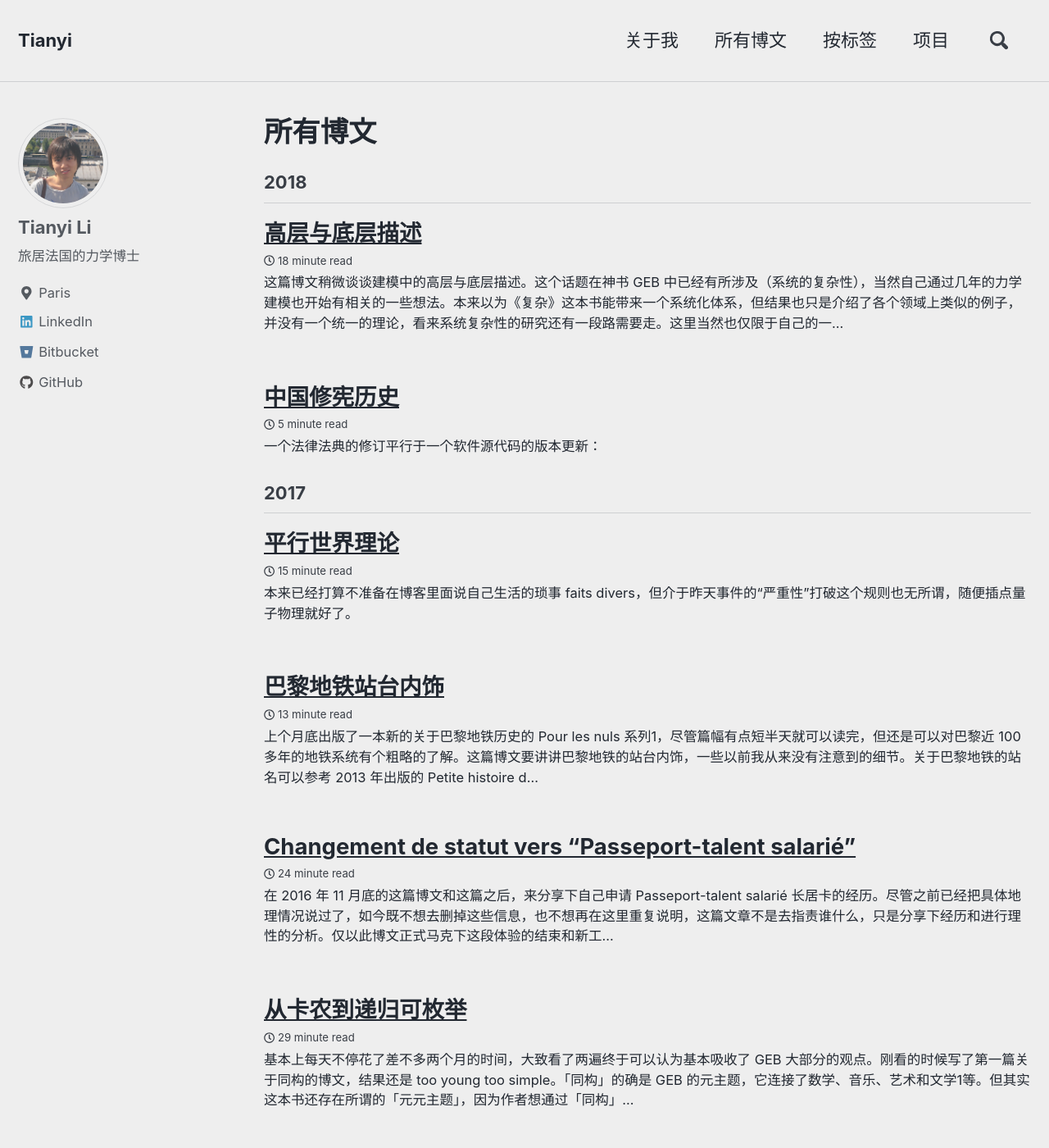
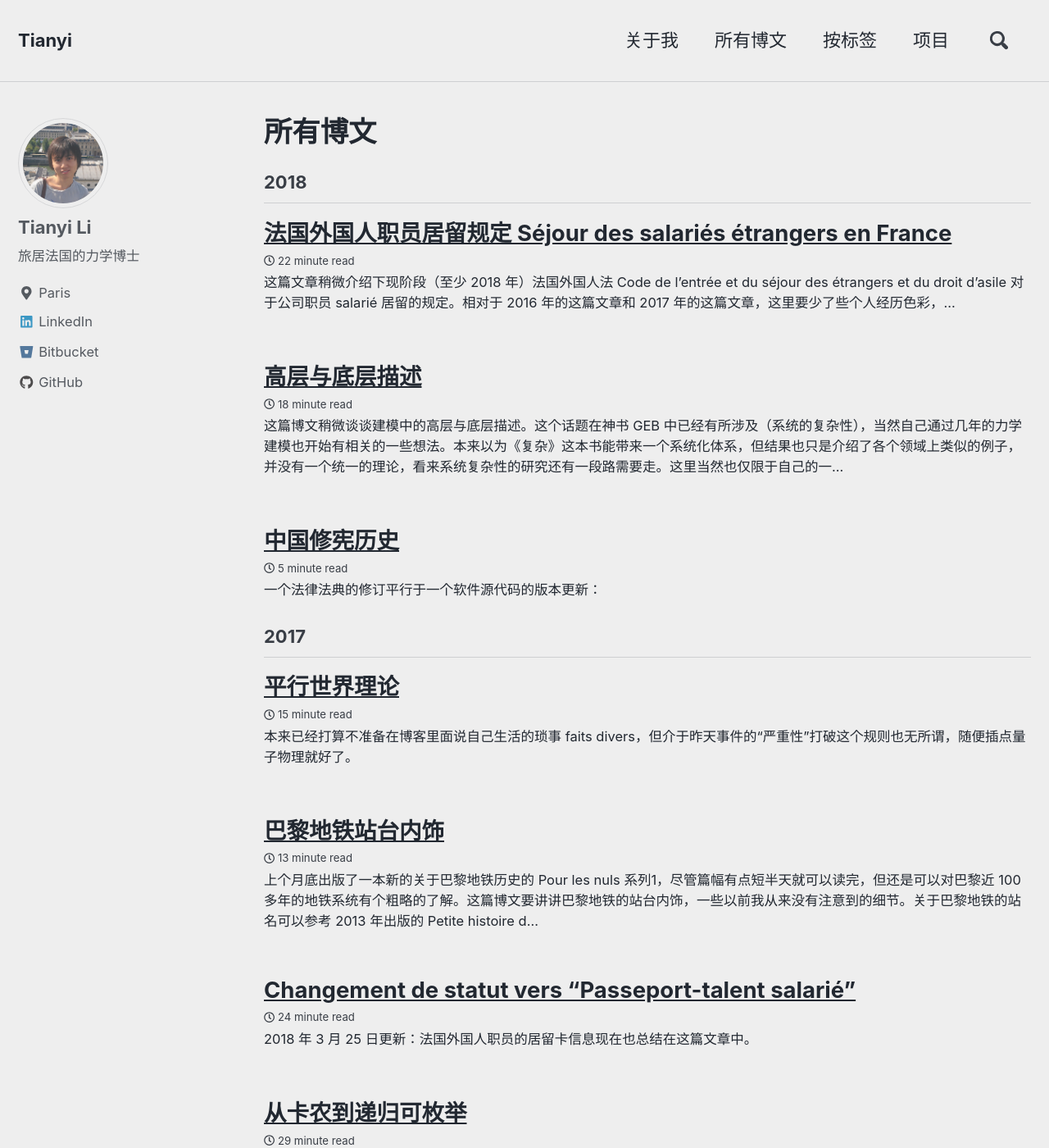
Before and after one commit to tianyikillua/tianyikillua.github.io, a Jekyll site: the page built from _pages/archive.html, in a window 1280 px wide and 1400 px high. Shown: the whole window at 82% size. Built offline with Jekyll 4.4.1, drawn with Linux system fonts in a browser that asks for light colours; nearby versions of some CDN libraries; formulas are drawn with MathJax 3; comment, search, counter and statistics services are not loaded; a style sheet for code colours, icons or effects is not loaded; some of the changed lines change nothing that is shown.

Commit message:
add a post

```diff
--- a/_posts/2017-05-01-passeport-talent.md
+++ b/_posts/2017-05-01-passeport-talent.md
@@ -6,6 +6,8 @@ tags:
   - 法国
   - Python
 ---
+
+> 2018 年 3 月 25 日更新：法国外国人职员的居留卡信息现在也总结在[这篇文章](/2018/03/25/carte-de-sejour-salarie)中。
 
 在 2016 年 11 月底的[这篇博文](/2016/11/23/for-laffi)和[这篇](/2017/01/01/lois-github)之后，来分享下自己申请 *Passeport-talent salarié* 长居卡的经历。尽管之前已经把具体地理情况说过了，如今既不想去删掉这些信息，也不想再在这里重复说明，这篇文章不是去指责谁什么，只是分享下经历和进行理性的分析。仅以此博文正式马克下这段体验的结束和新工作的开始。
 
--- /dev/null
+++ b/_posts/2018-03-25-carte-de-sejour-salarie.md
@@ -0,0 +1,71 @@
+---
+title: 法国外国人职员居留规定 Séjour des salariés étrangers en France
+tags:
+  - 法国
+  - Carte de séjour
+  - 法律
+header:
+  image: /assets/images/2018/03/prefecture-93.jpg
+---
+
+这篇文章稍微介绍下现阶段（至少 2018 年）法国外国人法 Code de l'entrée et du séjour des étrangers et du droit d'asile 对于公司职员 salarié 居留的规定。相对于 2016 年的[这篇文章](/2016/11/23/for-laffi)和 2017 年的[这篇](/2017/05/01/passeport-talent)文章，这里要少了些个人经历色彩，仅供信息参考。由于特例很多，这里只讲一下最常见的情况。如果想详细研究可以参考了下面链接
+
+- 法国外国人法 [CESEDA](https://www.legifrance.gouv.fr/affichCode.do?cidTexte=LEGITEXT000006070158)
+- 劳工法 [Code du travail](https://www.legifrance.gouv.fr/affichCode.do?cidTexte=LEGITEXT000006072050)
+- 2016 年 11 月 2 日关于实施外国人法的通报 [Circulaire du 2 novembre 2016 : Application de la loi relative au droit des étrangers en France](https://www.dropbox.com/s/4kavob43lp4ev8r/circ-2016-11-02.pdf)
+
+这里考虑的一些普遍的情况是
+
+1. 你现在持有 Carte de séjour *étudiant*，硕士学业结束找工作；
+2. 你现在持有 Carte de séjour *Passeport-talent chercheur*（也就是以前的 *Scientifique-chercheur* ），研究合同（比如博士）结束想找私企的工作；
+3. 你没有牛到可以拿[欧盟蓝卡](https://zh.wikipedia.org/wiki/%E6%AC%A7%E7%9B%9F%E8%93%9D%E5%8D%A1) *Passeport-talent carte bleue européenne*（3 年高等教育或 5 年工作经历，加上每年 50k 左右以上工资）。
+
+下面这个表格稍微比较了 3 个主要的职员居留卡，加上研究人员的居留卡。
+
+|              | Salarié L. 313-10 (1°)                | Travailleur temporaire L. 313-10 (2°)  | Passeport-talent salarié L. 313-20 (1°)               | Passeport-talent chercheur L. 313-20 (4°) |
+| ------------ | ------------------------------------- | -------------------------------------- | ----------------------------------------------------- | ----------------------------------------- |
+| 条件         | CDI 合同                              | CDD 合同                               | 2 倍 SMIC 工资的合同 + 硕士以上文凭（或创业公司职员） | 硕士以上文凭 + 研究协议                   |
+| 工作许可     | 通过劳工局 Direccte 审核              | 通过劳工局 Direccte 审核               | 不需要通过劳工局                                      | 不需要通过劳工局                          |
+| 申请期间工作 | 劳工局审核通过后可以凭 Récépissé 工作 | 劳工局审核通过后可以凭 Récépissé 工作  | 不可以                                                | 不可以                                    |
+| 居留卡期限   | 第一次 1 年、续的时候给 4 年          | 第一次 1 年、续的时候按照 CDD 合同期限 | 按照合同期限，最高 4 年（比如 CDI）                   | 按照合同期限，最高 4 年（比如 CDI）       |
+| 失业         | 可以先续 1 年，之后再续 1 年          | Bye-bye                                | 可以直接续 2 年                                       | 可以直接续 2 年                           |
+| 换工作       | 4 年居留可以随便换                    | 不可以                                 | 第 3 年起可以随便换                                   | 不可以                                    |
+
+### 居留卡的比较
+
+在期限上，当然是人才签证的职员居留卡 *Passeport-talent salarié* 条件最好：第一次拿就可以拿到 4 年，当然条件是你有 CDI，CDD 的话就是 CDD 的期限。“第一次”的含义是要么是第一次来法国（当然得通过一张 3 个月的签证再去申请），要么是从另外一个居留卡换到这个居留卡。*Salarié* 居留卡第一次只给你一年（比如学生换成 *salarié*），之后再给你 4 年，当然那个时候你还必须满足相应的条件，至少还有一个 CDI 合同。至于 *Travailleur temporaire*，是 1 + X 的模式，第一次 1 年，续的时候根据 CDD 剩下的期间，最多 4 年（话说应该不可以有超过 5 年的 CDD 吧……）。
+
+至于麻烦的工作许可，需要知道的是只有劳工局审核通过你的工作许可之后，préfecture 才会给你 *salarié* / *travailleur temporaire* 居留卡[^1]。按照我听到的说法，工作许可的审核一般需要 2 个月左右，在审核期间一般不能工作（除非你是学生或持有有一个允许工作的居留），审核通过后 Direccte 会告诉你，你就可以凭借 Récépissé 开始工作。当然，最方便的还是 *Passeport-talent*，因为这张卡本身就是工作许可，不需要通过劳工局，préfecture 可以直接处理，拿到正式卡或者收到卡审核通过的通知，可以开始工作。
+
+如果你“被迫失去工作” Involontairement privé d'emploi，主要情况就是被解雇（不是所有解雇理由）和 CDD 合同结束，根据劳工法 R. 5221-48，*salarié* 和 *passeport-talent* 居留允许你拿失业金（如果你工作超过 2 年，可以拿 2 年失业金，有个小区别，一个是 1+1，一个直接给 2 年），但 *travailleur temporaire* 不行！这就是目前很矛盾、不公平的地方，一般失业最常见的就是 CDD 合同结束，但现在 CDD 只能申请 *travailleur temporaire*，而这个身份不能拿失业金，续居留。需要知道的是这个规定是相对新的（理论上是从 2016 年 11 月开始实施），而之前如果你有一个超过 1 年的 CDD 结束是可以拿失业金的，因为以前超过 1 年的 CDD 给你 salarié 的居留。[Pole-emploi](https://www.pole-emploi.fr/region/martinique/candidat/les-indispensables-pour-vous-inscrire-@/region/martinique/article.jspz?id=46649) 和 [service-public](https://www.service-public.fr/particuliers/vosdroits/F24465) 网上都还没有更新，所以现在实施情况不知如何。需要说的是如果你是 *passeport-talent cheucheur* 做研究合同（比如博士），那么合同结束可以申请失业、续 2 年居留，和 *passeport-talent salarié* 一样。
+
+至于拿到卡之后换工作，这是个很复杂的、法律也没有很好地规定的事情。清楚的是
+
+- 根据劳工法，如果你一直是期限为 1 年的 *salarié* 居留，那么第三年起可以随便换工作，不需要申请新的工作许可（问题是一般来说你拿 1 年的 *salarié*，续的时候不管是不是新的工作还是老工作，都给你 4 年卡，可能有一些特殊情况吧）；如果你已经有 *carte de séjour pluriannuelle salarié*（一般 4 年），那么也可以随便换工作；
+- 如果你是 CDD，那么只能在工作许可范围下工作；拿到新的 CDD 那么重新申请工作许可和 *travailleur temporaire* 卡；
+- 如果是 passeport-talent salarié，理论上也只能在一开始申请的时候的工作合同下工作；但第三年起可以随便换工作，前提是继续满足条件（2 倍 SMIC）。
+
+### 学生换工作身份
+
+如果你硕士[^2]文凭学业结束，如果没有立刻找到工作达到申请上述三个居留卡的条件，可以申请一张 1 年的 Autorisation provisoire de séjour (APS)。事实上就等于续了学生身份一年，因为凭借 APS 工作的条件和学生居留一样：只能以 salarié 的身份工作 1 年 60% 的时间（也就是 7.2 个月）。所以常见的情况是公司先和你签个小于这个期限的 CDD（不需要工作许可），然后给你个 CDI 的 promesse d'embauche 凭借这个和其他公司给你的文件去申请上面的居留卡，条件是工作和你专业相关，且工资大于 1.5 倍 SMIC。当然如果你想做博士，你也可以去申请 *Passeport-talent chercheur*。
+
+如果上述条件满足，不管你有没有申请 APS，你在申请 *salarié* / *travailleur temporaire* 的时候都可以享受一个优惠：劳工局审核你工作许可的时候，不需要考虑是否你这个工作岗位真的缺乏人才。很多时候工作许可被拒，是因为这个岗位供不应求，失业者太多，公司没有在人才市场放足公告，而你还要闯进来。如果你有硕士文凭，那以上都和你无关，你是优秀人才，失业的人再多也不能不要你，一般来说很容易拿到劳工局的工作许可。
+
+### 正在讨论的外国人法
+
+很多人不知道的是，外国人法又要修订了！这个法典真的改动特别频繁，每届总统、政府都要修改，也造成很多相应的问题：préfecture 人员培训没跟上（比如[我自己经历](/2017/05/01/passeport-talent)）、劳工局、失业局的条例没有跟上等。感兴趣的可以去 [GISTI](http://www.gisti.org/projetdeloi2018) 看看修订的内容。
+
+其中有个比较大的改动，就是要创立一个新的长居卡 *Recherche d'emploi ou création d'entreprise*，其实就是现在给硕士学生的 APS。但不同之处就是这张卡还可以给博士！要知道的是现在如果你博士合同结束，凭借 *Scientifique-chercheur* 或者 *Passeport-talent chercheur* 居留不可以申请 APS，只能等工作许可下来才可以工作[^3]。这次的改动终于把博士考虑进来，在新的长居卡有效期 1 年期间可以直接工作，然后申请新的工作居留。
+
+|          | 现在的 APS                   | 将来的 Carte de séjour Recherche d'emploi ou création d'entreprise |
+| -------- | ---------------------------- | ------------------------------------------------------------ |
+| 条件     | 学生居留拿到硕士以上文凭     | 学生居留拿到硕士以上文凭，或者 *Chercheur* 居留合同结束      |
+| 期限     | 1 年                         | 1 年                                                         |
+| 工作许可 | 和学生居留一样，最多一年 60% | 还不清楚                                                     |
+| 其他     |                              | 如果拿到硕士以上文凭之后离开法国，那么 4 年内可以回法国申请这个居留（当然现在不知道签证怎么办） |
+
+大家都知道 Macron 做事特别快，比如劳工法就通过“皇家诏令”不通过议会讨论直接实施了。当然这次外国人法还是走常规议会程序（尽管是 procedure accélérée，意思就是两院就经过一次讨论就完事了），所以最快也要明年实施。
+
+[^1]: 你去 préfecture 申请 *salarié* / *travailleur temporaire*，préfecture 会把相应的材料给劳工局去审核工作许可，审核好劳工局会通知你和 préfecture，如果通过 préfecture 再可以做卡。
+[^2]: 法律上对硕士等级的规定可以详见 [service-public 网站](https://www.service-public.fr/particuliers/vosdroits/F17319)。
+[^3]: 当然如果你做博士拿的还是学生居留，那还是可以申请 APS。
```
Also changed, not shown: assets/images/2018/03/prefecture-93.jpg (added).
